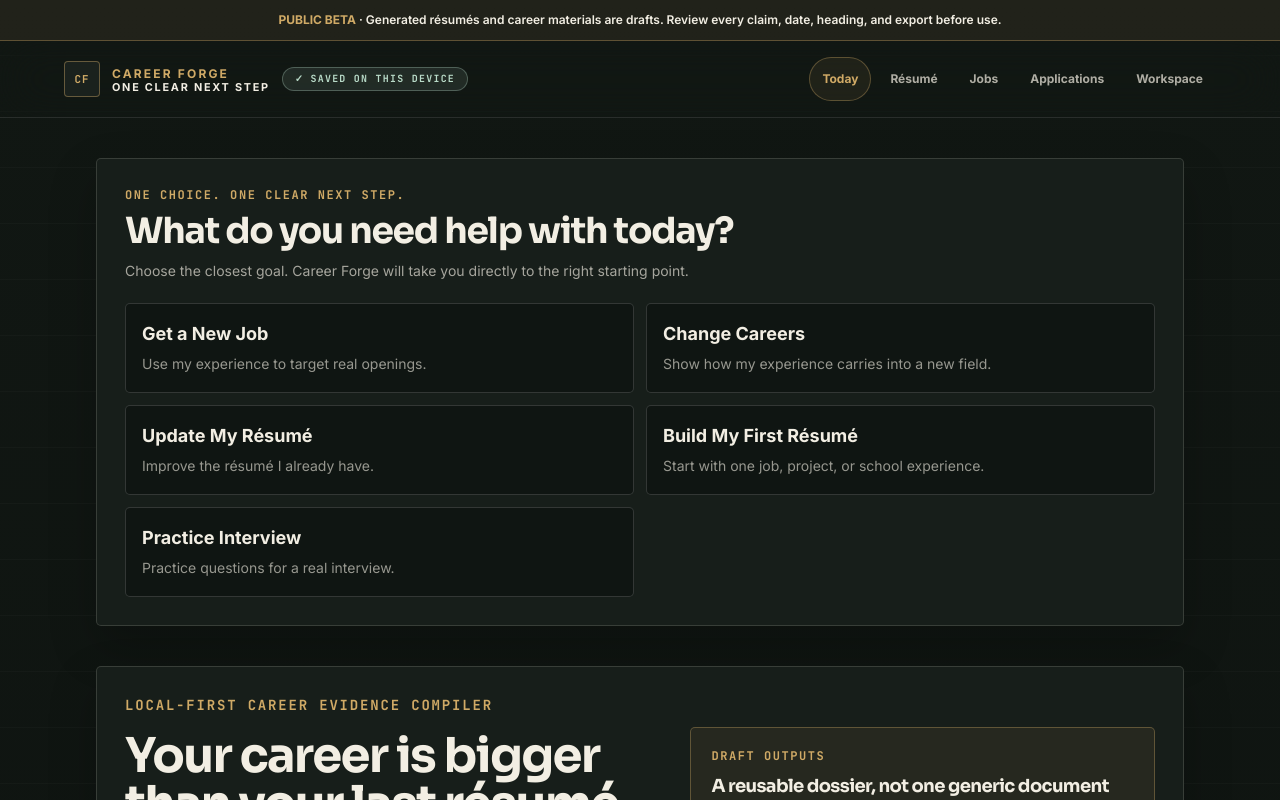
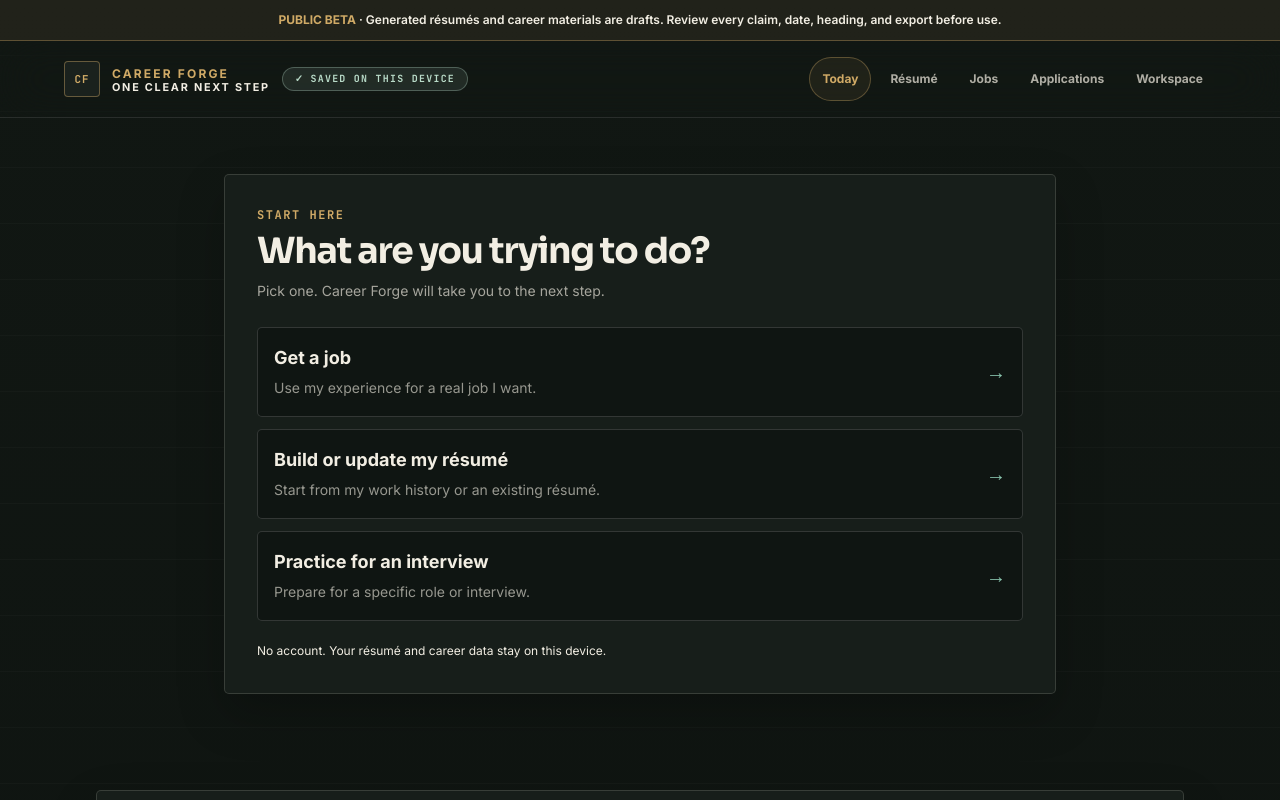
Before and after one commit to koinophobia-labs/career-forge-lite, a Next.js app: page / in a window 1280 px wide. Shown: the top 800 px of the page. Built offline with nearby package versions, Linux system fonts and the light colour scheme.

Commit message:
reduce first-run choices to three clear paths

```diff
--- a/src/components/IntentRouter.tsx
+++ b/src/components/IntentRouter.tsx
@@ -16,10 +16,16 @@ import {
 import { useCommandCenter } from "@/lib/use-command-center";
 import type { CareerGoalKind } from "@/types/command-center";
 
+const FIRST_RUN_GOALS: Array<{ kind: CareerGoalKind; label: string; description: string }> = [
+  { kind: "new-job", label: "Get a job", description: "Use my experience for a real job I want." },
+  { kind: "update-resume", label: "Build or update my résumé", description: "Start from my work history or an existing résumé." },
+  { kind: "practice-interview", label: "Practice for an interview", description: "Prepare for a specific role or interview." }
+];
+
 export function IntentRouter() {
   const { state, update, hydrated } = useCommandCenter();
   const router = useRouter();
-  if (!hydrated) return <section className="mx-auto min-h-52 max-w-6xl px-5 pt-6 sm:px-8 sm:pt-10" aria-label="Loading career goal" />;
+  if (!hydrated) return <section className="mx-auto min-h-52 max-w-4xl px-5 pt-8 sm:px-8" aria-label="Loading career goal" />;
 
   const firstRun = isIntentFirstRun(state);
   const goal = inferCareerGoal(state);
@@ -38,19 +44,28 @@ export function IntentRouter() {
 
   if (firstRun) {
     return (
-      <section className="mx-auto max-w-6xl px-5 pt-6 sm:px-8 sm:pt-10" id="intent-router" aria-labelledby="intent-title">
-        <div className="trust-panel p-5 sm:p-7">
-          <p className="trust-kicker text-xs font-bold uppercase">One choice. One clear next step.</p>
-          <h1 id="intent-title" className="mt-2 text-3xl font-bold text-paper sm:text-4xl">What do you need help with today?</h1>
-          <p className="mt-2 max-w-2xl text-sm leading-6 text-paper/65">Choose the closest goal. Career Forge will take you directly to the right starting point.</p>
-          <div className="mt-5 grid gap-3 md:grid-cols-2">
-            {CAREER_GOALS.map((option) => (
-              <button key={option.kind} type="button" onClick={() => selectGoal(option.kind)} className="rounded-xl border border-white/15 bg-obsidian/35 p-4 text-left transition hover:border-cyan/60 hover:bg-cyan/10 focus-visible:border-gold">
-                <span className="block text-lg font-black text-paper">{option.label}</span>
-                <span className="mt-1 block text-sm leading-6 text-paper/60">{option.description}</span>
+      <section className="mx-auto max-w-4xl px-5 py-10 sm:px-8 sm:py-14" id="intent-router" aria-labelledby="intent-title">
+        <div className="trust-panel p-5 sm:p-8">
+          <p className="trust-kicker text-xs font-bold uppercase">Start here</p>
+          <h1 id="intent-title" className="mt-2 text-3xl font-bold text-paper sm:text-4xl">What are you trying to do?</h1>
+          <p className="mt-2 max-w-2xl text-sm leading-6 text-paper/65">Pick one. Career Forge will take you to the next step.</p>
+          <div className="mt-6 grid gap-3">
+            {FIRST_RUN_GOALS.map((option) => (
+              <button
+                key={option.kind}
+                type="button"
+                onClick={() => selectGoal(option.kind)}
+                className="group flex min-h-20 items-center justify-between gap-4 rounded-xl border border-white/15 bg-obsidian/35 p-4 text-left transition hover:border-cyan/60 hover:bg-cyan/10 focus-visible:border-gold"
+              >
+                <span>
+                  <span className="block text-lg font-black text-paper group-hover:text-cyan">{option.label}</span>
+                  <span className="mt-1 block text-sm leading-6 text-paper/60">{option.description}</span>
+                </span>
+                <span className="shrink-0 text-xl text-cyan" aria-hidden="true">→</span>
               </button>
             ))}
           </div>
+          <p className="mt-5 text-xs leading-5 text-paper/48">No account. Your résumé and career data stay on this device.</p>
         </div>
       </section>
     );
@@ -69,19 +84,39 @@ export function IntentRouter() {
               {nextMove.actionLabel} →
             </Link>
           </div>
-          <div className="rounded-xl border border-white/12 bg-obsidian/30 p-4">
-            <p className="text-xs font-bold uppercase tracking-wide text-paper/50">Your progress</p>
+          <details className="rounded-xl border border-white/12 bg-obsidian/30 p-4 lg:open">
+            <summary className="cursor-pointer text-sm font-bold text-paper">Your progress</summary>
             <ul className="mt-3 grid gap-2">
               {milestones.map((milestone) => <li key={milestone.label} className="text-sm text-paper/70"><span className={milestone.complete ? "text-mint" : "text-paper/35"}>{milestone.complete ? "✓" : "○"}</span> {milestone.label}</li>)}
             </ul>
-          </div>
+          </details>
         </div>
 
-        {recent.length > 0 && <div className="mt-6 border-t border-white/10 pt-5"><h2 className="text-sm font-bold text-paper">Recent</h2><ul className="mt-3 grid gap-2 md:grid-cols-3">{recent.map((item) => <li key={`${item.id}-${item.href}`}><Link href={item.href} className="block rounded-lg border border-white/12 bg-white/5 p-3 transition hover:border-cyan/45"><span className="block text-sm font-bold text-paper">{item.label}</span><span className="mt-1 block text-xs text-paper/50">{item.detail}</span></Link></li>)}</ul></div>}
+        {recent.length > 0 && (
+          <details className="mt-6 border-t border-white/10 pt-4">
+            <summary className="cursor-pointer text-sm font-bold text-cyan">Recent work</summary>
+            <ul className="mt-3 grid gap-2 md:grid-cols-3">
+              {recent.map((item) => (
+                <li key={`${item.id}-${item.href}`}>
+                  <Link href={item.href} className="block rounded-lg border border-white/12 bg-white/5 p-3 transition hover:border-cyan/45">
+                    <span className="block text-sm font-bold text-paper">{item.label}</span>
+                    <span className="mt-1 block text-xs text-paper/50">{item.detail}</span>
+                  </Link>
+                </li>
+              ))}
+            </ul>
+          </details>
+        )}
 
-        <details className="mt-6 border-t border-white/10 pt-4">
-          <summary className="cursor-pointer text-sm font-bold text-cyan">Change goal</summary>
-          <div className="mt-3 flex flex-wrap gap-2">{CAREER_GOALS.filter((option) => option.kind !== goal).map((option) => <button key={option.kind} type="button" onClick={() => selectGoal(option.kind)} className="rounded-md border border-white/15 px-3 py-2 text-sm font-bold text-paper/70 transition hover:border-gold hover:text-gold">{option.label}</button>)}</div>
+        <details className="mt-4 border-t border-white/10 pt-4">
+          <summary className="cursor-pointer text-sm font-bold text-paper/60">Change goal</summary>
+          <div className="mt-3 flex flex-wrap gap-2">
+            {CAREER_GOALS.filter((option) => option.kind !== goal).map((option) => (
+              <button key={option.kind} type="button" onClick={() => selectGoal(option.kind)} className="rounded-md border border-white/15 px-3 py-2 text-sm font-bold text-paper/70 transition hover:border-gold hover:text-gold">
+                {option.label}
+              </button>
+            ))}
+          </div>
         </details>
       </div>
     </section>
```
